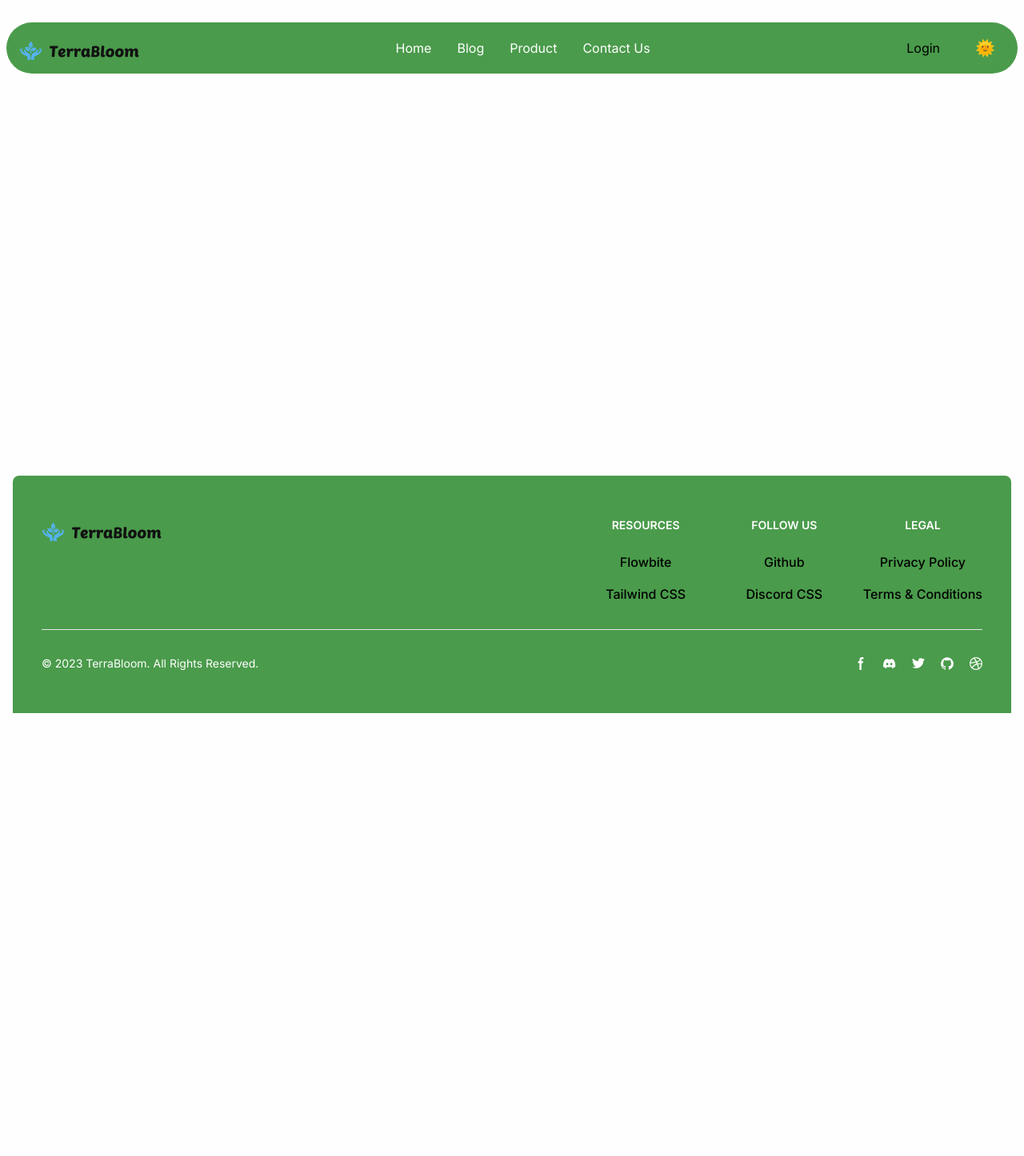
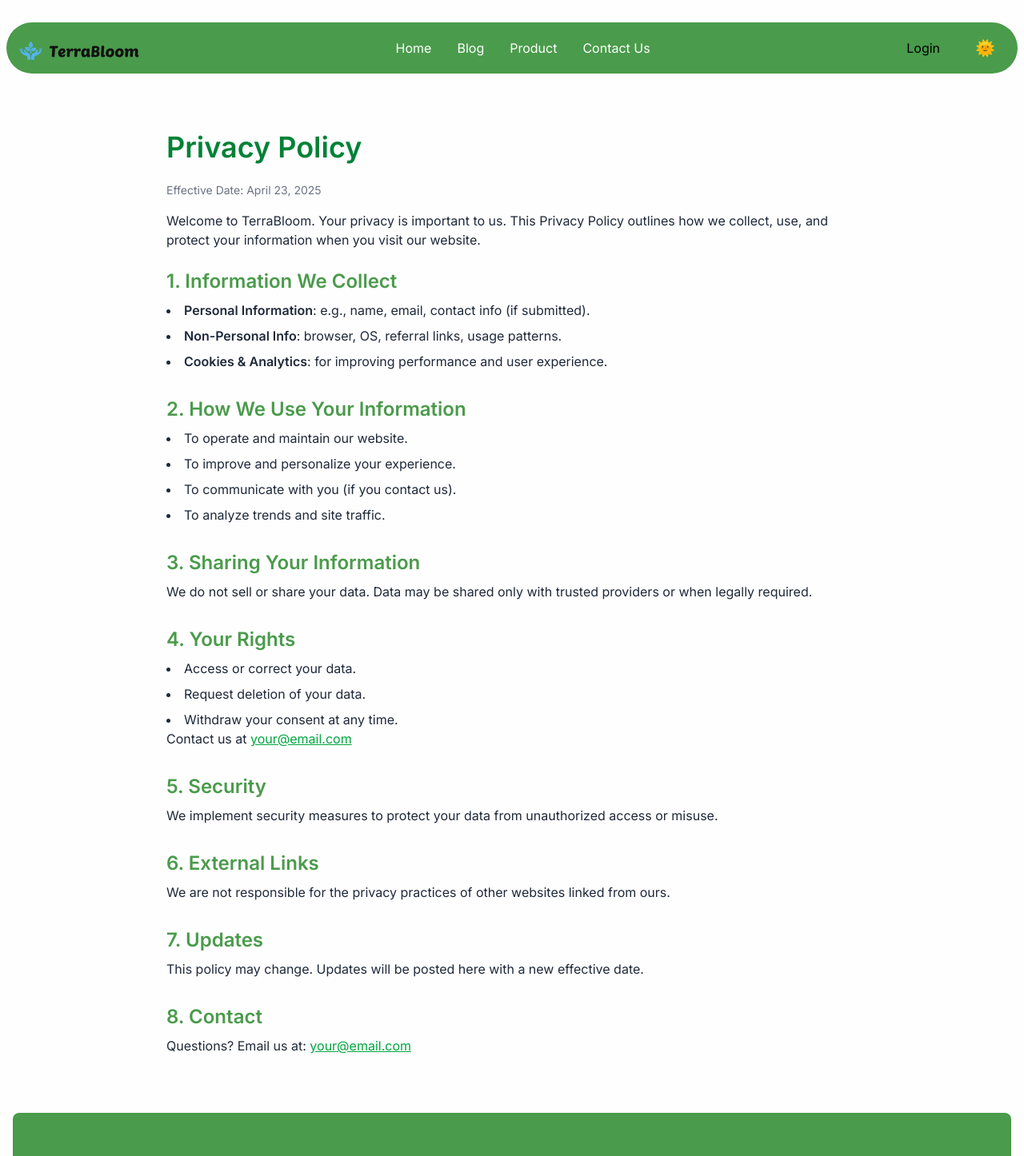
Before and after one commit to Himil192/TerraBloom, a React (Vite) app: page /TerraBloom/privacy-policy in a window 1280 px wide. Shown: the top 1446 px of the page at 80% size. Before the commit the page ends 892 px from the top, so only its background shows below. Built offline with nearby package versions, Linux system fonts and the light colour scheme.

Commit message:
add a privacy page on it also change favicon icon in index.html

```diff
--- a/index.html
+++ b/index.html
@@ -3,7 +3,7 @@
 
 <head>
   <meta charset="UTF-8" />
-  <link rel="icon" type="image/svg+xml" href="/vite.svg" />
+  <link rel="shortcut icon" href="public/logo.png" type="image/x-icon">
   <meta name="viewport" content="width=device-width, initial-scale=1.0" />
   <title>TerraBloom - Sustainable Living Website</title>
   <!-- Google Fonts import for Inter -->
--- a/src/App.jsx
+++ b/src/App.jsx
@@ -7,6 +7,7 @@ import Products from './pages/Products';
 import Contact from './pages/Contact';
 import { ThemeProvider } from './theme/ThemeContext';
 import Footer from './component/Footer';
+import PrivacyPolicy from './pages/PrivacyPolicy';
 
 function App() {
   const navLinks = [
@@ -30,11 +31,15 @@ function App() {
                 <Route path="/blogs" element={<Blog />} />
                 <Route path="/products" element={<Products />} />
                 <Route path="/contact-us" element={<Contact />} />
+                <Route path="/privacy-policy" element={<PrivacyPolicy />} />
               </Routes>
             </main>
 
             {/* Footer */}
             <Footer />
+
+
+
           </div>
         </ThemeProvider>
       </Router>
--- a/src/component/Footer.jsx
+++ b/src/component/Footer.jsx
@@ -56,7 +56,8 @@ const Footer = () => {
                                 <h2 className="mb-6 text-sm font-semibold text-white  uppercase     ">Legal</h2>
                                 <ul className="  font-medium">
                                     <li className="mb-4">
-                                        <a href="#" className="hover:text-second-highlight-color">Privacy Policy</a>
+                                        <a href="/TerraBloom/privacy-policy" target="_blank"
+                                            rel="noopener noreferrer" className="hover:text-second-highlight-color">Privacy Policy</a>
                                     </li>
                                     <li>
                                         <a href="#" className="hover:text-second-highlight-color">Terms &amp; Conditions</a>
--- /dev/null
+++ b/src/pages/PrivacyPolicy.jsx
@@ -0,0 +1,85 @@
+// src/pages/PrivacyPolicy.jsx
+
+import React from "react";
+
+const PrivacyPolicy = () => {
+    return (
+        <div className="max-w-4xl mx-auto px-4 py-12 text-gray-800">
+            <h1 className="text-4xl font-bold mb-6 text-green-700">Privacy Policy</h1>
+
+            <p className="mb-4 text-sm text-gray-500">Effective Date: April 23, 2025</p>
+
+            <p className="mb-6">
+                Welcome to TerraBloom. Your privacy is important to us. This Privacy Policy
+                outlines how we collect, use, and protect your information when you visit our website.
+            </p>
+
+            <section className="mb-8">
+                <h2 className="text-2xl font-semibold mb-2">1. Information We Collect</h2>
+                <ul className="list-disc list-inside space-y-2">
+                    <li><strong>Personal Information</strong>: e.g., name, email, contact info (if submitted).</li>
+                    <li><strong>Non-Personal Info</strong>: browser, OS, referral links, usage patterns.</li>
+                    <li><strong>Cookies & Analytics</strong>: for improving performance and user experience.</li>
+                </ul>
+            </section>
+
+            <section className="mb-8">
+                <h2 className="text-2xl font-semibold mb-2">2. How We Use Your Information</h2>
+                <ul className="list-disc list-inside space-y-2">
+                    <li>To operate and maintain our website.</li>
+                    <li>To improve and personalize your experience.</li>
+                    <li>To communicate with you (if you contact us).</li>
+                    <li>To analyze trends and site traffic.</li>
+                </ul>
+            </section>
+
+            <section className="mb-8">
+                <h2 className="text-2xl font-semibold mb-2">3. Sharing Your Information</h2>
+                <p>
+                    We do not sell or share your data. Data may be shared only with trusted providers or when legally required.
+                </p>
+            </section>
+
+            <section className="mb-8">
+                <h2 className="text-2xl font-semibold mb-2">4. Your Rights</h2>
+                <ul className="list-disc list-inside space-y-2">
+                    <li>Access or correct your data.</li>
+                    <li>Request deletion of your data.</li>
+                    <li>Withdraw your consent at any time.</li>
+                </ul>
+                <p>Contact us at <a href="mailto:your@email.com" className="text-green-600 underline">your@email.com</a></p>
+            </section>
+
+            <section className="mb-8">
+                <h2 className="text-2xl font-semibold mb-2">5. Security</h2>
+                <p>We implement security measures to protect your data from unauthorized access or misuse.</p>
+            </section>
+
+            <section className="mb-8">
+                <h2 className="text-2xl font-semibold mb-2">6. External Links</h2>
+                <p>
+                    We are not responsible for the privacy practices of other websites linked from ours.
+                </p>
+            </section>
+
+            <section className="mb-8">
+                <h2 className="text-2xl font-semibold mb-2">7. Updates</h2>
+                <p>
+                    This policy may change. Updates will be posted here with a new effective date.
+                </p>
+            </section>
+
+            <section>
+                <h2 className="text-2xl font-semibold mb-2">8. Contact</h2>
+                <p>
+                    Questions? Email us at:{" "}
+                    <a href="mailto:your@email.com" className="text-green-600 underline">
+                        your@email.com
+                    </a>
+                </p>
+            </section>
+        </div>
+    );
+};
+
+export default PrivacyPolicy;
```
Also changed, not shown: public/logo.png (added), public/terrabloom.svg (added).
